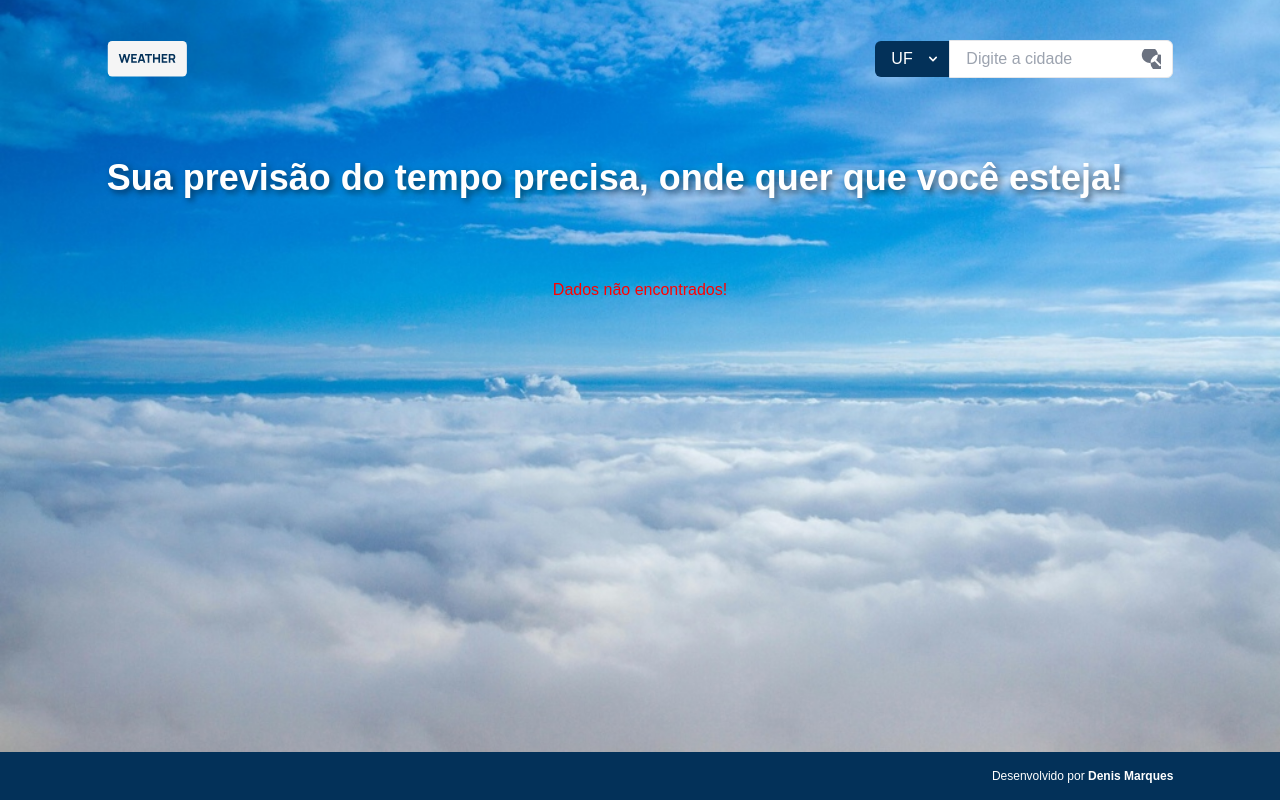
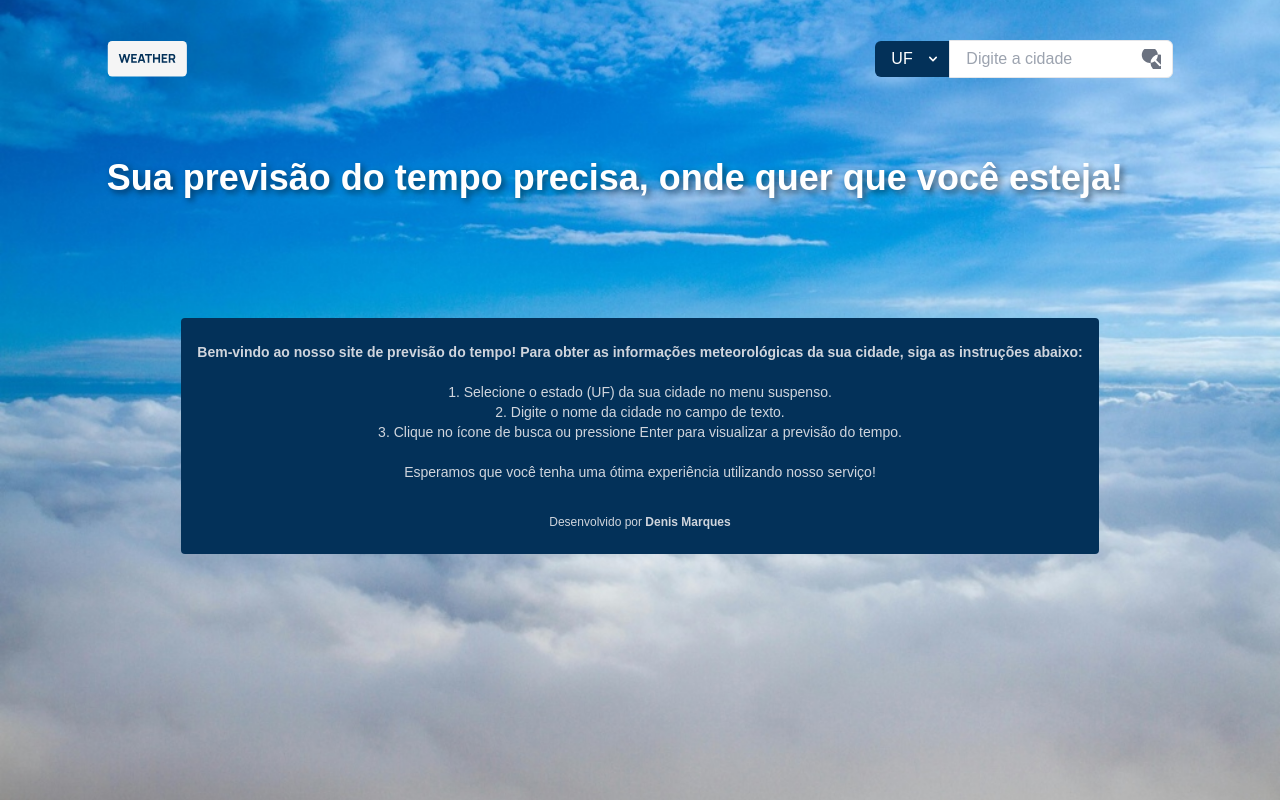
Before and after one commit to Denis78-sys/previs-o-do-tempo, a Nuxt app: page / in a window 1280 px wide. Built offline with nearby package versions, Linux system fonts and the light colour scheme.

Commit message:
18º commit, colocando instruções na tela

```diff
--- a/components/molecules/Footer.vue
+++ b/components/molecules/Footer.vue
@@ -1,12 +1,12 @@
 <!-- eslint-disable vue/multi-word-component-names -->
 <template>
-  <footer class="bg-azul py-4 flex justify-center inset-x-0 bottom-0 absolute">
+  <div class="bg-azul py-4 flex justify-center inset-x-0 bottom-0 absolute">
     <Container>
       <div class="text-right text-white text-xs">
         Desenvolvido por <span class="font-bold">Denis Marques</span>
       </div>
     </Container>
-  </footer>
+  </div>
 </template>
 
 <script>
--- a/components/organisms/Previsao.vue
+++ b/components/organisms/Previsao.vue
@@ -2,7 +2,7 @@
 <template>
   <div>
     <div
-      v-if="statusPrevisao"
+      v-if="statusPrevisao === 1"
       class="max-w-sm drop-shadow-md mx-auto sm:w-full bg-azul rounded-lg shadow-lg p-6 flex items-center justify-between"
     >
       <div>
@@ -29,8 +29,34 @@
         </p>
       </div>
     </div>
+    <div v-else-if="statusPrevisao === 2">
+      <div class="text-erro">Dados não encontrados!</div>
+    </div>
     <div v-else>
-      <div class="text-erro">Dados não encontrados!</div>
+      <div
+        class="lg:mt-12 md:mt-10 sm:mt-8 p-6 rounded text-center bg-azul px-4 mb-6"
+      >
+        <p class="text-lg text-cinza text-sm">
+          <strong
+            >Bem-vindo ao nosso site de previsão do tempo! Para obter as
+            informações meteorológicas da sua cidade, siga as instruções
+            abaixo:</strong
+          >
+          <br /><br />
+          1. Selecione o estado (UF) da sua cidade no menu suspenso.
+          <br />
+          2. Digite o nome da cidade no campo de texto.
+          <br />
+          3. Clique no ícone de busca ou pressione Enter para visualizar a
+          previsão do tempo.
+          <br /><br />
+          Esperamos que você tenha uma ótima experiência utilizando nosso
+          serviço!
+        </p>
+        <div class="text-center text-cinza text-xs font-extralight mt-8">
+          Desenvolvido por <span class="font-bold">Denis Marques</span>
+        </div>
+      </div>
     </div>
   </div>
 </template>
--- a/components/templates/HomeTemplate.vue
+++ b/components/templates/HomeTemplate.vue
@@ -1,9 +1,9 @@
 <template>
   <div
-    class="home-template bg-cover bg-no-repeat bg-center min-h-screen justify-center"
+    class="home-template flex flex-col min-h-screen bg-cover bg-no-repeat bg-center"
     :style="backgroundStyle"
   >
-    <div class="flex justify-center">
+    <div class="flex-grow flex justify-center">
       <Container>
         <div class="lg:mt-12 md:mt-10 sm:mt-9">
           <Header />
@@ -16,7 +16,7 @@
         </div>
       </Container>
     </div>
-    <Footer />
+
   </div>
 </template>
 
--- a/nuxt.config.js
+++ b/nuxt.config.js
@@ -54,6 +54,7 @@ export default {
         autoprefixer: {},
       },
     },
+
   },
   server: {
     host: '0.0.0.0',
--- a/package.json
+++ b/package.json
@@ -16,6 +16,7 @@
     "@nuxtjs/axios": "^5.13.6",
     "@nuxtjs/dotenv": "^1.4.2",
     "core-js": "^3.25.3",
+    "normalize.css": "^8.0.1",
     "nuxt": "^2.15.8",
     "vue": "^2.7.10",
     "vue-server-renderer": "^2.7.10",
--- a/store/index.js
+++ b/store/index.js
@@ -4,7 +4,7 @@
 export const state = () => ({
   dadosCidade: null, // Armazena os dados da cidade.
   dadosTempLoc: null,
-  statusPrevisao: false,
+  statusPrevisao: 0,
   carregandoDados: false, // Indica se os dados estão sendo carregados.
   error: null, // Armazena qualquer erro que ocorra durante a requisição.
 });
@@ -47,14 +47,14 @@ export const actions = {
       );
       if (resposta.length > 0) {
         commit("SET_DADOS_CIDADE", resposta[0]);
-        commit("SET_STATUS_PREVISAO", true);
+        commit("SET_STATUS_PREVISAO", 1);
       } else {
-        commit("SET_STATUS_PREVISAO", false);
+        commit("SET_STATUS_PREVISAO", 2);
         commit("SET_ERRO", "Cidade não encontrada");
       }
     } catch (error) {
       commit("SET_ERRO", error);
-      commit("SET_STATUS_PREVISAO", false);
+      commit("SET_STATUS_PREVISAO", 2);
     } finally {
       commit("SET_CARREGANDO_DADOS", false); // Define o estado de carregamento como falso.
     }
```
Also changed, not shown: 1 other file (tests, documents, lock files or other folders).
